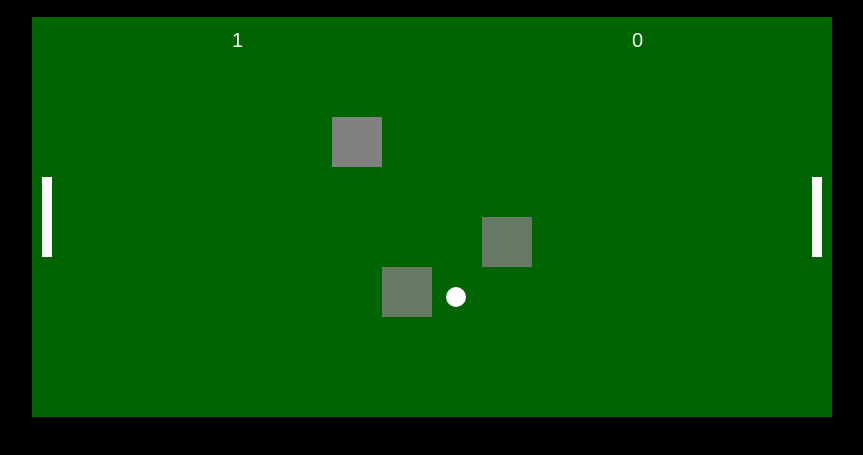
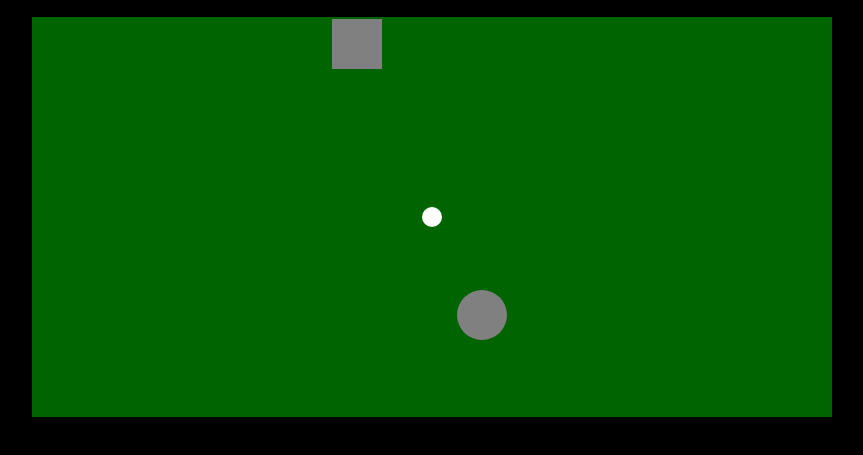
Before and after one commit to ondanne/games, a plain HTML site: page index.html in a window 1280 px wide. Shown: the part 73-528 px from the top of the page, without its empty margins (208-1071 px from the left). Drawn offline with Linux system fonts and the light colour scheme.

Commit message:
index.html

```diff
--- a/index.html
+++ b/index.html
@@ -3,7 +3,7 @@
 <head>
     <meta charset="UTF-8">
     <meta name="viewport" content="width=device-width, initial-scale=1.0">
-    <title>구식 탁구 게임 (여러 개의 장애물 추가)</title>
+    <title>구식 탁구 게임 (움직이는 다양한 장애물 추가)</title>
     <style>
         * { margin: 0; padding: 0; box-sizing: border-box; }
         body { background: black; text-align: center; color: white; font-family: Arial, sans-serif; }
@@ -24,9 +24,9 @@
         let ball = { x: canvas.width / 2, y: canvas.height / 2, dx: 4, dy: 4, size: 10 };
 
         let obstacles = [
-            { x: 300, y: 100, width: 50, height: 50, alpha: 1, hitCount: 0 },
-            { x: 450, y: 200, width: 50, height: 50, alpha: 1, hitCount: 0 },
-            { x: 350, y: 250, width: 50, height: 50, alpha: 1, hitCount: 0 }
+            { x: 300, y: 100, width: 50, height: 50, alpha: 1, hitCount: 0, dy: 2, shape: "rect" },
+            { x: 450, y: 200, radius: 25, alpha: 1, hitCount: 0, dy: -2, shape: "circle" },
+            { x: 350, y: 250, width: 60, height: 40, alpha: 1, hitCount: 0, dy: 1.5, shape: "rect" }
         ];
 
         let leftScore = 0, rightScore = 0;
@@ -36,11 +36,28 @@
         document.addEventListener("keydown", (e) => keys[e.key] = true);
         document.addEventListener("keyup", (e) => keys[e.key] = false);
 
-        function drawRect(x, y, width, height, color, alpha = 1) {
-            ctx.globalAlpha = alpha;
-            ctx.fillStyle = color;
-            ctx.fillRect(x, y, width, height);
+        function drawObstacle(obstacle) {
+            ctx.globalAlpha = obstacle.alpha;
+            ctx.fillStyle = "gray";
+
+            if (obstacle.shape === "rect") {
+                ctx.fillRect(obstacle.x, obstacle.y, obstacle.width, obstacle.height);
+            } else if (obstacle.shape === "circle") {
+                ctx.beginPath();
+                ctx.arc(obstacle.x, obstacle.y, obstacle.radius, 0, Math.PI * 2);
+                ctx.fill();
+            }
+
             ctx.globalAlpha = 1; // 투명도 원상복구
+        }
+
+        function moveObstacles() {
+            obstacles.forEach(obstacle => {
+                obstacle.y += obstacle.dy;
+                if (obstacle.y <= 0 || obstacle.y + (obstacle.height || obstacle.radius * 2) >= canvas.height) {
+                    obstacle.dy *= -1;
+                }
+            });
         }
 
         function drawBall() {
@@ -57,54 +74,28 @@
             if (keys["ArrowDown"] && rightPaddle.y < canvas.height - paddleHeight) rightPaddle.y += rightPaddle.speed;
         }
 
-        function updateBall() {
-            ball.x += ball.dx;
-            ball.y += ball.dy;
-
-            if (ball.y <= 0 || ball.y >= canvas.height) ball.dy *= -1;
-
-            if (
-                (ball.x <= leftPaddle.x + paddleWidth && ball.y >= leftPaddle.y && ball.y <= leftPaddle.y + paddleHeight) ||
-                (ball.x >= rightPaddle.x - ball.size && ball.y >= rightPaddle.y && ball.y <= rightPaddle.y + paddleHeight)
-            ) {
-                ball.dx *= -1;
-            }
-
-            if (ball.x <= 0) { rightScore++; resetBall(); }
-            if (ball.x >= canvas.width) { leftScore++; resetBall(); }
-
-            if (leftScore === 10 || rightScore === 10) {
-                gameOver = true;
-            }
-        }
-
-        function resetBall() {
-            ball.x = canvas.width / 2;
-            ball.y = canvas.height / 2;
-            ball.dx = (Math.random() > 0.5 ? 4 : -4);
-            ball.dy = (Math.random() > 0.5 ? 4 : -4);
-        }
-
-        function drawScore() {
-            ctx.fillStyle = "white";
-            ctx.font = "20px Arial";
-            ctx.fillText(leftScore, canvas.width / 4, 30);
-            ctx.fillText(rightScore, (canvas.width / 4) * 3, 30);
-        }
-
         function checkObstacleCollision() {
             obstacles.forEach((obstacle, index) => {
-                if (
-                    ball.x + ball.size >= obstacle.x &&
-                    ball.x <= obstacle.x + obstacle.width &&
-                    ball.y + ball.size >= obstacle.y &&
-                    ball.y <= obstacle.y + obstacle.height
-                ) {
+                let hit = false;
+
+                if (obstacle.shape === "rect") {
+                    hit = ball.x + ball.size >= obstacle.x &&
+                          ball.x <= obstacle.x + obstacle.width &&
+                          ball.y + ball.size >= obstacle.y &&
+                          ball.y <= obstacle.y + obstacle.height;
+                } else if (obstacle.shape === "circle") {
+                    let dx = ball.x - obstacle.x;
+                    let dy = ball.y - obstacle.y;
+                    let distance = Math.sqrt(dx * dx + dy * dy);
+                    hit = distance < ball.size + obstacle.radius;
+                }
+
+                if (hit) {
                     ball.dx *= -1;
                     obstacle.hitCount++;
-                    obstacle.alpha -= 0.2;
+                    obstacle.alpha -= 0.1;
 
-                    if (obstacle.hitCount >= 5) {
+                    if (obstacle.hitCount >= 10) {
                         obstacles.splice(index, 1);
                     }
                 }
@@ -120,19 +111,11 @@
             }
 
             ctx.clearRect(0, 0, canvas.width, canvas.height);
-            drawRect(0, 0, canvas.width, canvas.height, "darkgreen");
-            drawRect(leftPaddle.x, leftPaddle.y, paddleWidth, paddleHeight, "white");
-            drawRect(rightPaddle.x, rightPaddle.y, paddleWidth, paddleHeight, "white");
-
-            obstacles.forEach(obstacle => {
-                drawRect(obstacle.x, obstacle.y, obstacle.width, obstacle.height, "gray", obstacle.alpha);
-            });
-
             drawBall();
-            drawScore();
+            moveObstacles();
+            obstacles.forEach(drawObstacle);
             movePaddles();
             checkObstacleCollision();
-            updateBall();
             requestAnimationFrame(gameLoop);
         }
 
```
